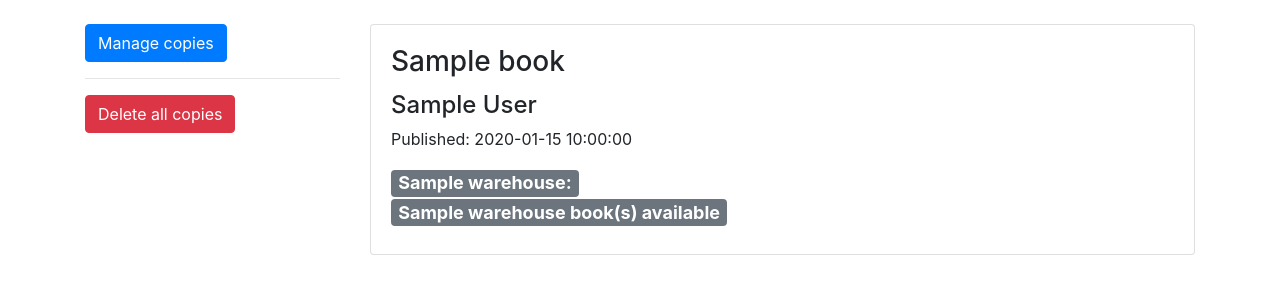
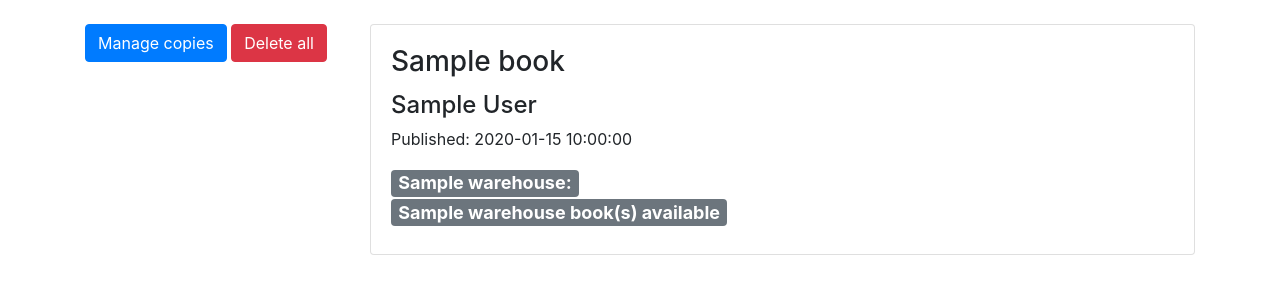
Before and after one commit to MarkoGajic93/LibraryProject, a Flask app: template app/book/templates/book.html in a window 1280 px wide. Shown: the part 56-356 px from the top of the page. Run offline with Flask 3, Linux system fonts and the light colour scheme; the template is opened without the code that fills it: values that come from a table or form of the project are taken from there, most other values are stand-ins (such as "Sample title", 1, 10 or a date in 2020); parts of the project's set-up code (start-up, migrations or seed data) failed here and were passed over; some libraries are stand-ins or nearby versions.

Commit message:
Fixed delete author template and some other small fixes

```diff
--- a/app/author/templates/delete_author.html
+++ b/app/author/templates/delete_author.html
@@ -10,8 +10,8 @@
     <form method="POST" action="{{ url_for('author.delete') }}">
       {{ form.hidden_tag() }}
       <div class="form-group">
-        {{ form.name.label }}
-        {{ form.name(class="form-control") }}
+        {{ form.author.label }}
+        {{ form.author(class="form-control") }}
       </div>
       <hr>
       {{ form.submit(class="btn btn-danger", onclick="return confirm('Are you sure you want to delete this author?');") }}
--- a/app/book/forms.py
+++ b/app/book/forms.py
@@ -36,7 +36,7 @@
             self.warehouse.choices = options
 
 class DeleteAllBooksForm(FlaskForm):
-    submit = SubmitField("Delete all copies")
+    submit = SubmitField("Delete all")
 
 class EditBookWarehouseCopies(FlaskForm):
     warehouse = SelectField("Warehouse")
--- a/app/book/templates/book.html
+++ b/app/book/templates/book.html
@@ -5,7 +5,7 @@
 {% block content %}
 <div class="row">
   <div class="col-lg-3 my-4">
-    <a href="{{ url_for('book.manage_copies', book_id=book.id) }}" class="btn btn-primary">Manage copies</a><hr>
+    <a href="{{ url_for('book.manage_copies', book_id=book.id) }}" class="btn btn-primary">Manage copies</a>
     <form class="delete-form" method="POST" action="{{ url_for('book.delete_all', book_id=book.id) }}">
       {{ deleteAllBooksForm.hidden_tag() }}
       {{ deleteAllBooksForm.submit(class="btn btn-danger", onclick="return confirm('Are you sure you want to delete all copies of this book from all warehouses?');") }}
```
